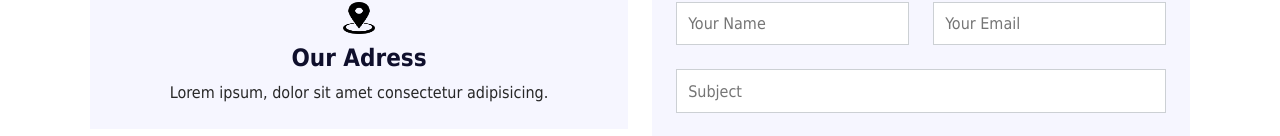
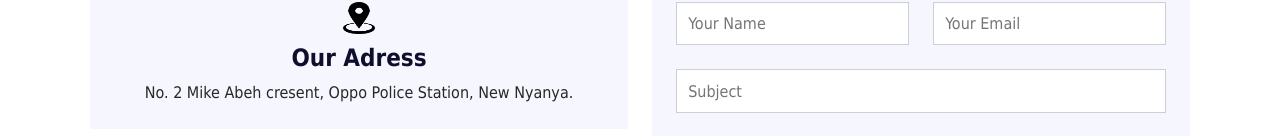
Before and after one commit to Josh2580/MySite, a React (Create React App) app: page / in a window 1280 px wide. Shown: the part 4048-4184 px from the top of the page. Built offline with nearby package versions, Linux system fonts and the light colour scheme.

Commit message:
Address Changed

```diff
--- a/src/components/ContactForm.js
+++ b/src/components/ContactForm.js
@@ -24,7 +24,7 @@ const ContactForm = () => {
           <MeetUsCard>
             <img src={AddressIcon} alt="Address Icon" />
             <h3>Our Adress</h3>
-            <p>Lorem ipsum, dolor sit amet consectetur adipisicing.</p>
+            <p>No. 2 Mike Abeh cresent, Oppo Police Station, New Nyanya.</p>
           </MeetUsCard>
           <MeetUsCard>
             <img src={IconEmail} alt="Email Icon" />
```
